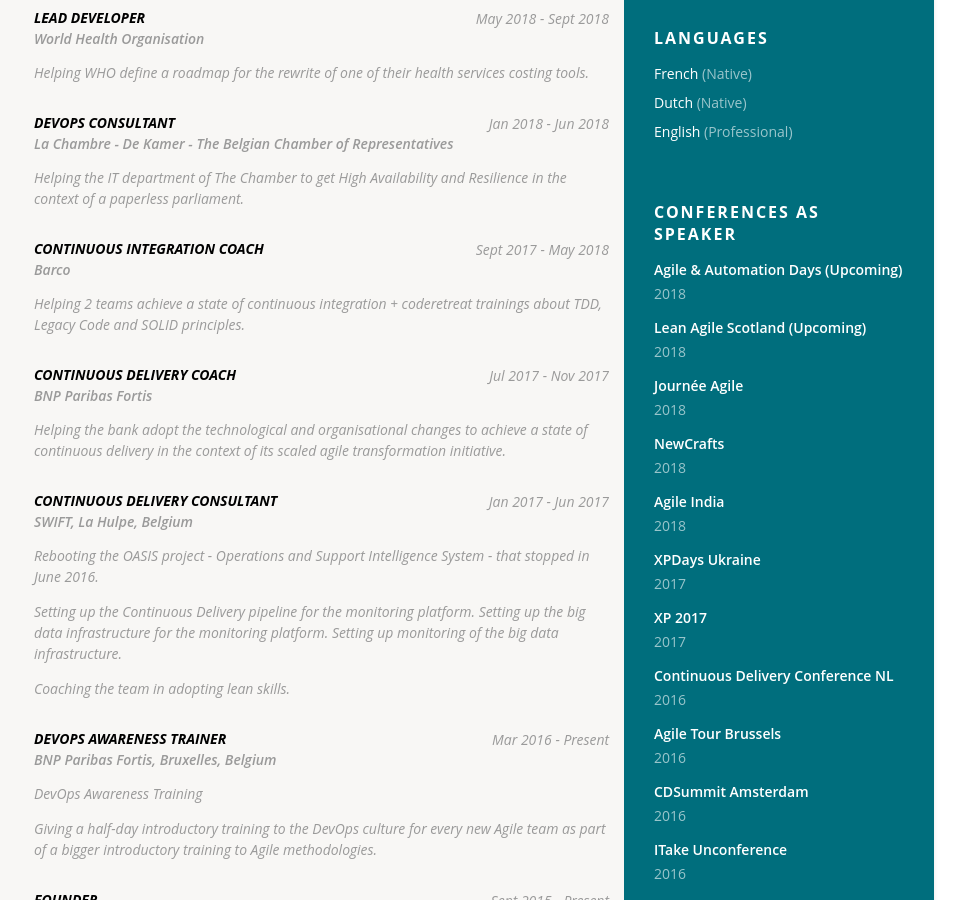
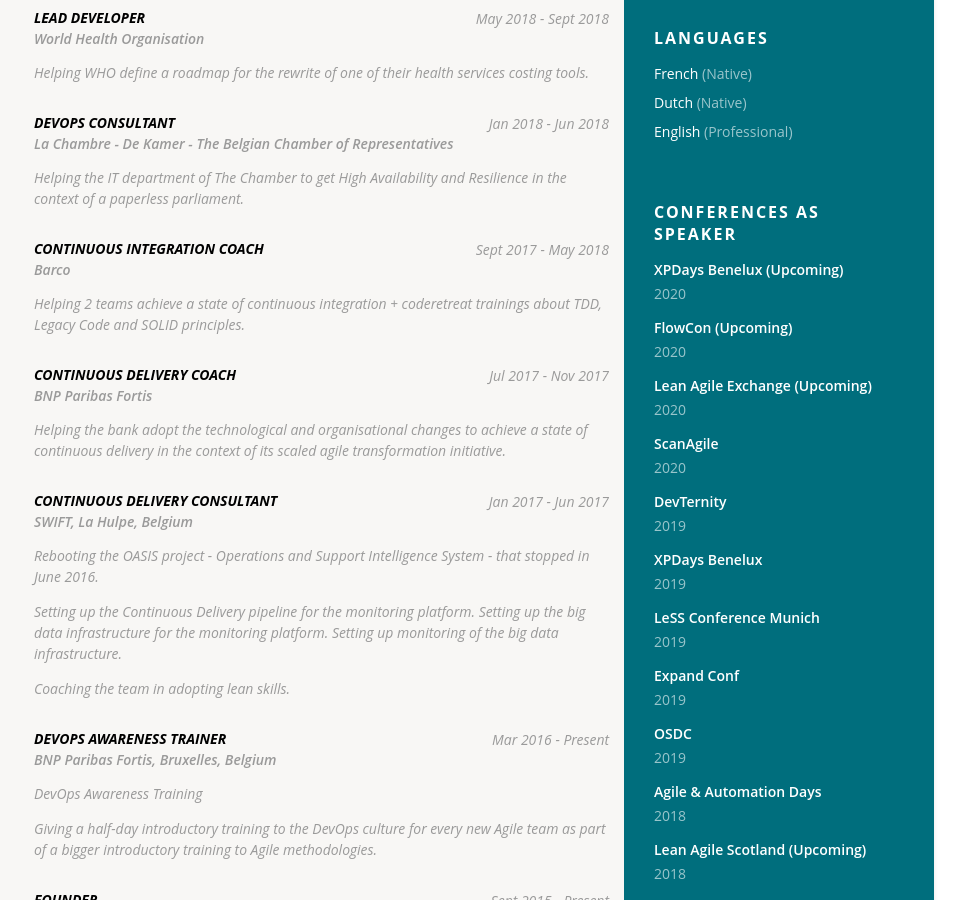
Before and after one commit to tdpauw/tdpauw.github.io, a Jekyll site: the page built from index.html, in a window 1280 px wide and 900 px high, scrolled down 983 px. Shown: the whole window, without its empty margins (186-1151 px from the left). Built offline with Jekyll 4.4.1, drawn with Linux system fonts in a browser that asks for light colours.

Commit message:
Add missing speaking conferences

```diff
--- a/_data/cv.yml
+++ b/_data/cv.yml
@@ -27,7 +27,25 @@
   - english: professional
 
 conferences:
-  - title: Agile & Automation Days (Upcoming)
+  - title: XPDays Benelux (Upcoming)
+    year: 2020
+  - title: FlowCon (Upcoming)
+    year: 2020
+  - title: Lean Agile Exchange (Upcoming)
+    year: 2020
+  - title: ScanAgile
+    year: 2020
+  - title: DevTernity
+    year: 2019
+  - title: XPDays Benelux
+    year: 2019
+  - title: LeSS Conference Munich
+    year: 2019
+  - title: Expand Conf
+    year: 2019
+  - title: OSDC
+    year: 2019
+  - title: Agile & Automation Days
     year: 2018
     link: 'http://aadays.pl/speakers/thierry-de-pauw/'
   - title: Lean Agile Scotland (Upcoming)
```
